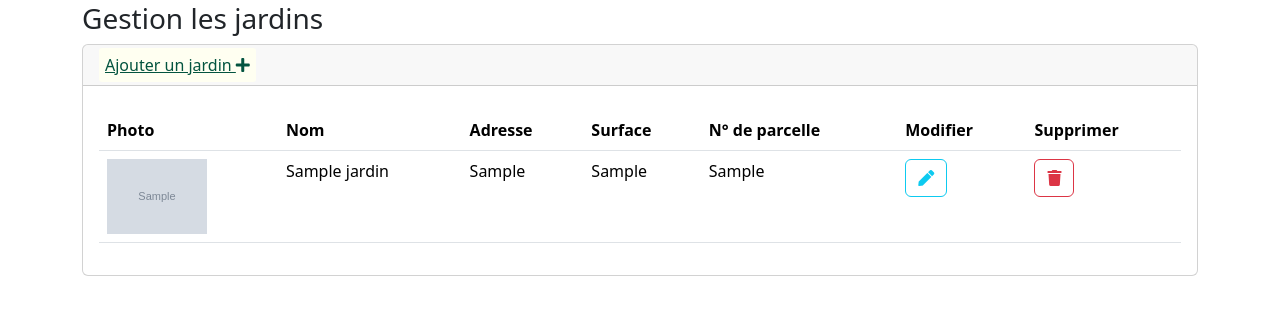
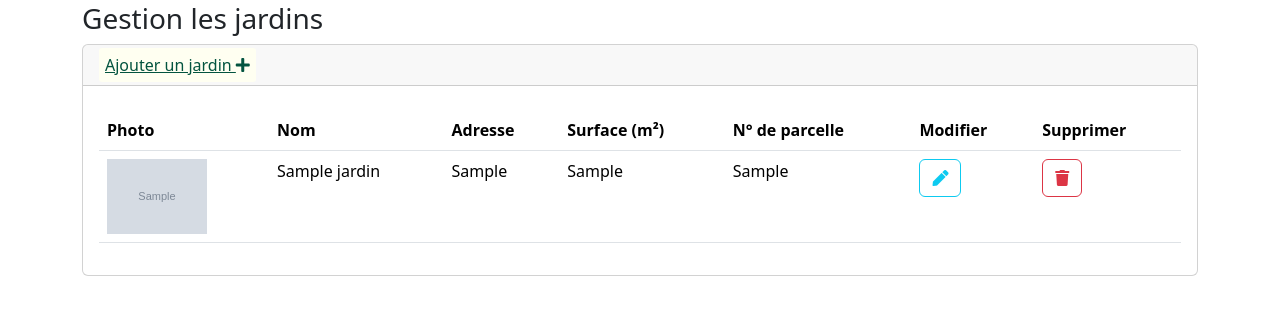
Before and after one commit to LenaPignolet/Sae202, a PHP site: page /admin/Jardins/gestion_jardin.php in a window 1280 px wide. Shown: the part 218-533 px from the top of the page. Run offline with PHP 8.4, Linux system fonts and the light colour scheme; tables that the repository leaves empty or names only in its code hold one stand-in row (values such as "Sample post"); grey boxes marked "Sample" are stand-in pictures; some libraries are stand-ins or nearby versions.

Commit message:
Update gestion_jardin.php dashboard

```diff
--- a/admin/Jardins/gestion_jardin.php
+++ b/admin/Jardins/gestion_jardin.php
@@ -86,7 +86,7 @@
                                                 <th>Photo</th>
                                                 <th>Nom</th>
                                                 <th>Adresse</th>
-            <th>Surface</th>
+                                                <th>Surface (m²)</th>
                                                 <th>N° de parcelle</th>
                                                 <th>Modifier</th>
                                                 <th>Supprimer</th>
@@ -100,13 +100,13 @@
                                             $resultat = $mabd->query($req);
                                             foreach ($resultat as $value) {
                                                 echo '<tr>';
-            echo '<td><img class="photo_gestion" style="width:100px;" src="/images/uploads/'.$value['jardin_photo'].'" alt="Jardin"></td>';
+                                                echo '<td><img class="photo_gestion" style="width:100px;" src="/images/uploads/' . $value['jardin_photo'] . '" alt="Jardin"></td>';
                                                 echo '<td>' . htmlspecialchars($value['jardin_nom']) . '</td>';
                                                 echo '<td>' . htmlspecialchars($value['jardin_coord']) . '</td>';
                                                 echo '<td>' . htmlspecialchars($value['jardin_surface']) . '</td>';
                                                 echo '<td>' . htmlspecialchars($value['jardin_n_parcelle']) . '</td>';
-            echo '<td><a class="btn btn-outline-info btn-rounded" aria-label="Modifier" href="modifier_jardin_form.php?num='. $value['jardin_id'] .'"><i class="fas fa-pen"></i></a></td>';
-            echo '<td><a class="btn btn-outline-danger btn-rounded" aria-label="Supprimer" href="supprimer_jardin.php?num='. $value['jardin_id'] .'"><i class="fas fa-trash"></i></a></td>';
+                                                echo '<td><a class="btn btn-outline-info btn-rounded" aria-label="Modifier" href="modifier_jardin_form.php?num=' . $value['jardin_id'] . '"><i class="fas fa-pen"></i></a></td>';
+                                                echo '<td><a class="btn btn-outline-danger btn-rounded" aria-label="Supprimer" href="supprimer_jardin.php?num=' . $value['jardin_id'] . '"><i class="fas fa-trash"></i></a></td>';
                                                 echo '</tr>';
                                             }
                                             ?>
@@ -125,4 +125,5 @@
         <script src="../assets/js/initiate-datatables.js"></script>
         <script src="../assets/js/script.js"></script>
 </body>
+
 </html>
```
Lines whose indentation alone changed are shown as unchanged.
